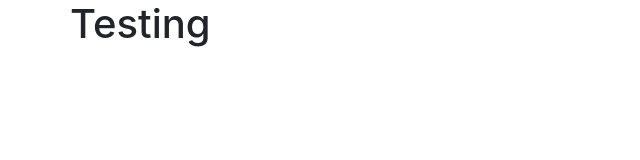
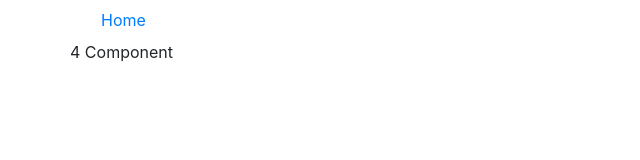
Before and after one commit to Cardante/ReactJS_Basics, a React app: page / in a window 1280 px wide. Shown: the whole page, without its empty margins (0-640 px from the left). Built offline with nearby package versions, Linux system fonts and the light colour scheme.

Commit message:
ReactJS Basics Props

```diff
--- /dev/null
+++ b/src/app/components/Header.js
@@ -0,0 +1,18 @@
+import React from "react";
+
+export class Header extends React.Component {
+
+    render(){
+        return(
+            <nav className="navbar navbar-inverse">
+                <div className="container-fluid">
+                    <div className="navbar-header">
+                        <ul className="nav navbar-nav">
+                            <li><a href="#">Home</a></li>
+                        </ul>
+                    </div>
+                </div>
+            </nav>
+        )
+    }
+}
--- /dev/null
+++ b/src/app/components/Home.js
@@ -0,0 +1,13 @@
+import React from "react";
+
+export class Home extends React.Component {
+
+    render(){
+
+        return (
+            <div>
+                <p>{ 2+2 } Component</p>
+            </div>
+        );
+    }
+}
--- a/src/app/index.js
+++ b/src/app/index.js
@@ -1,5 +1,9 @@
 import React from 'react'; //for creating components
 import { render } from "react-dom"; //for component render
+
+//Imported Components
+import { Header } from "./components/Header"
+import { Home } from "./components/Home"
 
 //App Component
 class App extends React.Component {
@@ -13,7 +17,12 @@
             <div className="container">
                 <div className="row">
                     <div className="col-xs-10 col-xs-offset-1">
-                        <h1>Testing</h1>
+                        <Header/>
+                    </div>
+                </div>
+                <div className="row">
+                    <div className="col-xs-10 col-xs-offset-1">
+                        <Home/>
                     </div>
                 </div>
             </div>
```
Also changed, not shown: dist/index.html, 1 other file.
